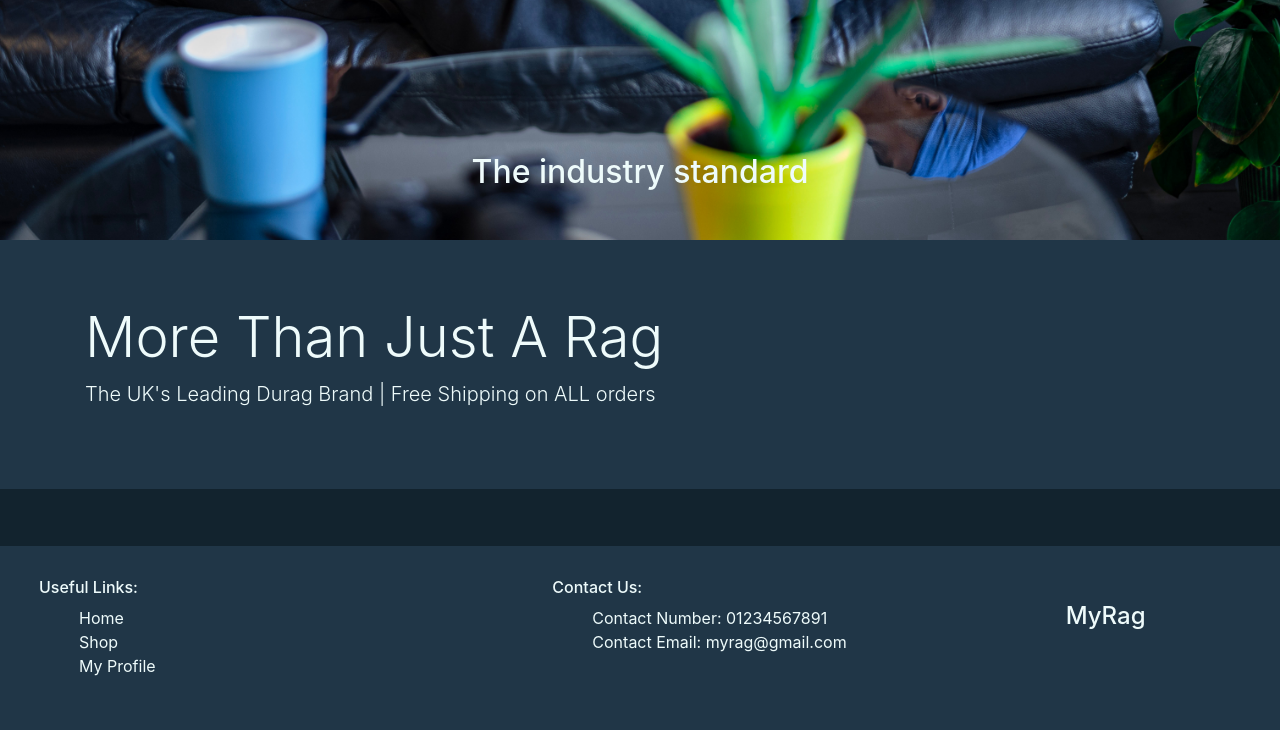
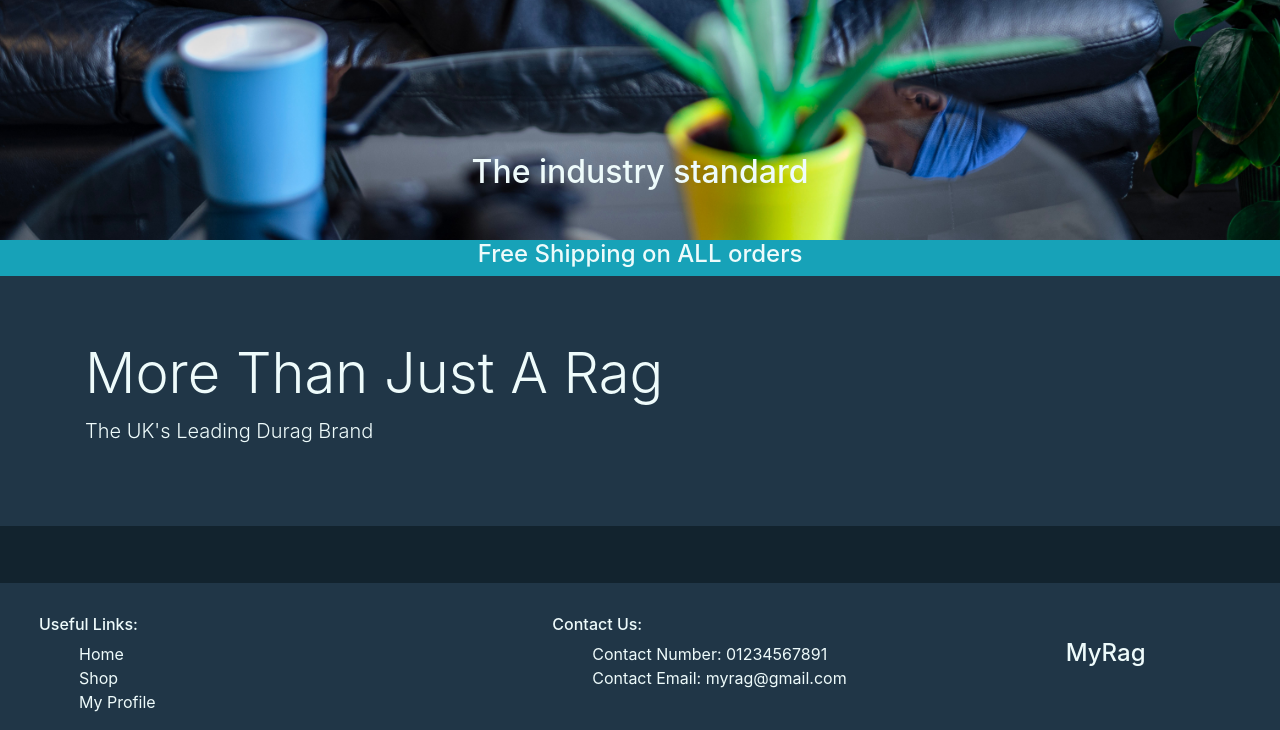
Before and after one commit to devisis/myrag, a Django app: page / in a window 1280 px wide. Shown: the part 668-1398 px from the top of the page. Before the commit the page ends 1344 px from the top, so only its background shows below. Run offline with Django 3.2, Linux system fonts and the light colour scheme; some libraries are stand-ins or nearby versions.

Commit message:
Add styling for jumbotron and shipping label

```diff
--- a/home/templates/home/index.html
+++ b/home/templates/home/index.html
@@ -37,17 +37,18 @@
     </div>
   </div>
   <div class="row">
+    <div class="col bg-info text-center">
+      <h4 class=""> Free Shipping on ALL orders </h4>
+    </div>
+  </div>
+  <div class="row">
     <div class="col p-0">
       <div class="jumbotron jumbotron-fluid">
         <div class="container">
           <h1 class="display-4"> More Than Just A Rag </h1>
-          <p class="lead">The UK's Leading Durag Brand | Free Shipping on ALL orders</p>
+          <p class="lead">The UK's Leading Durag Brand</p>
         </div>
       </div>
-    </div>
-  </div>
-  <div class="row">
-    <div class="col p-0">
     </div>
   </div>
 </div>
--- a/static/css/base.css
+++ b/static/css/base.css
@@ -54,7 +54,7 @@ hr {
 
 /* jumbotron */
 
-.jumbotron-fluid {
+.jumbotron, .jumbotron-fluid {
     background-color: #203647;
 }
 
@@ -117,6 +117,9 @@ input::-webkit-inner-spin-button {
     overflow-x: hidden;
 }
 
+.toast-body {
+    background-color:#007CC7;
+}
 
 /* Footer */
 
```
